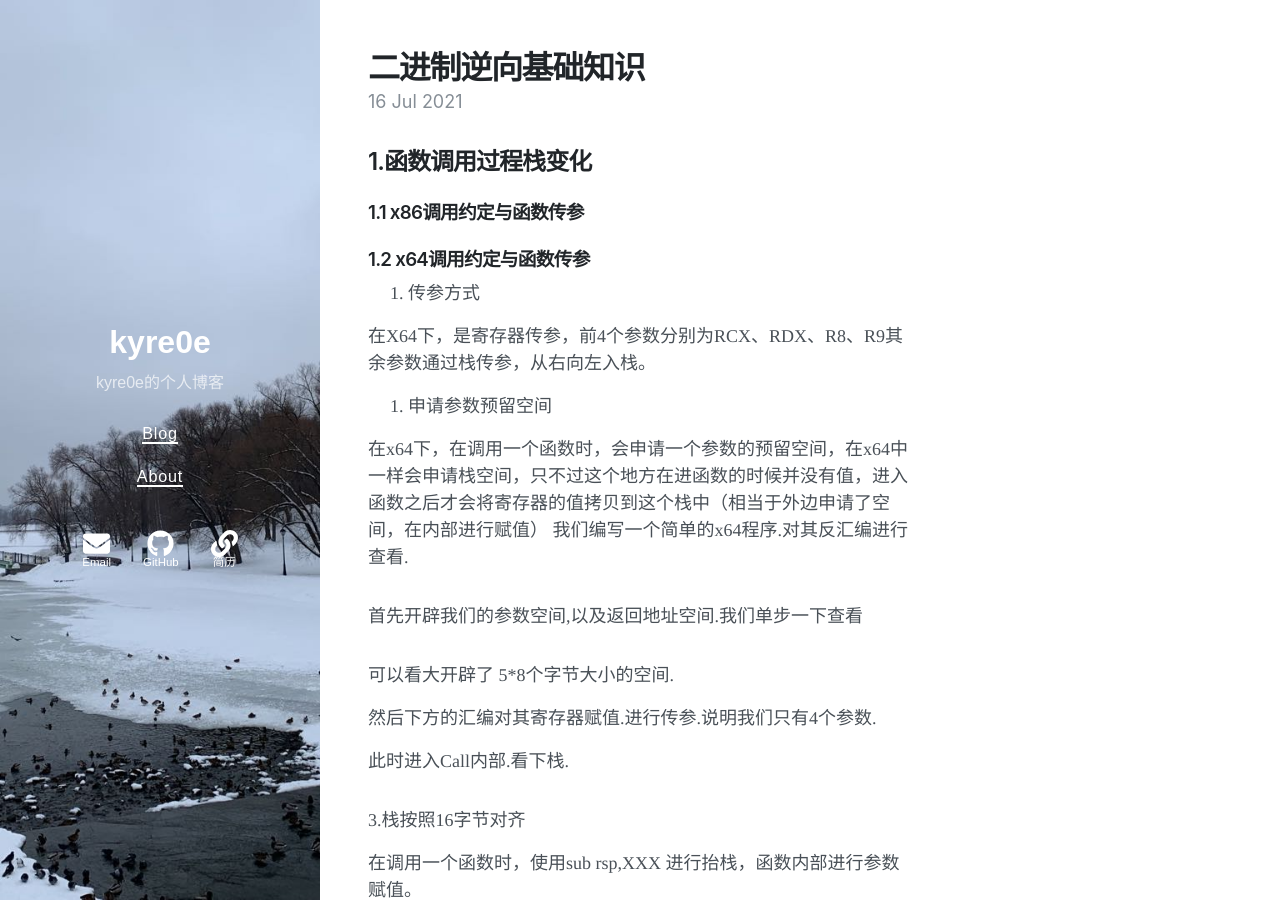
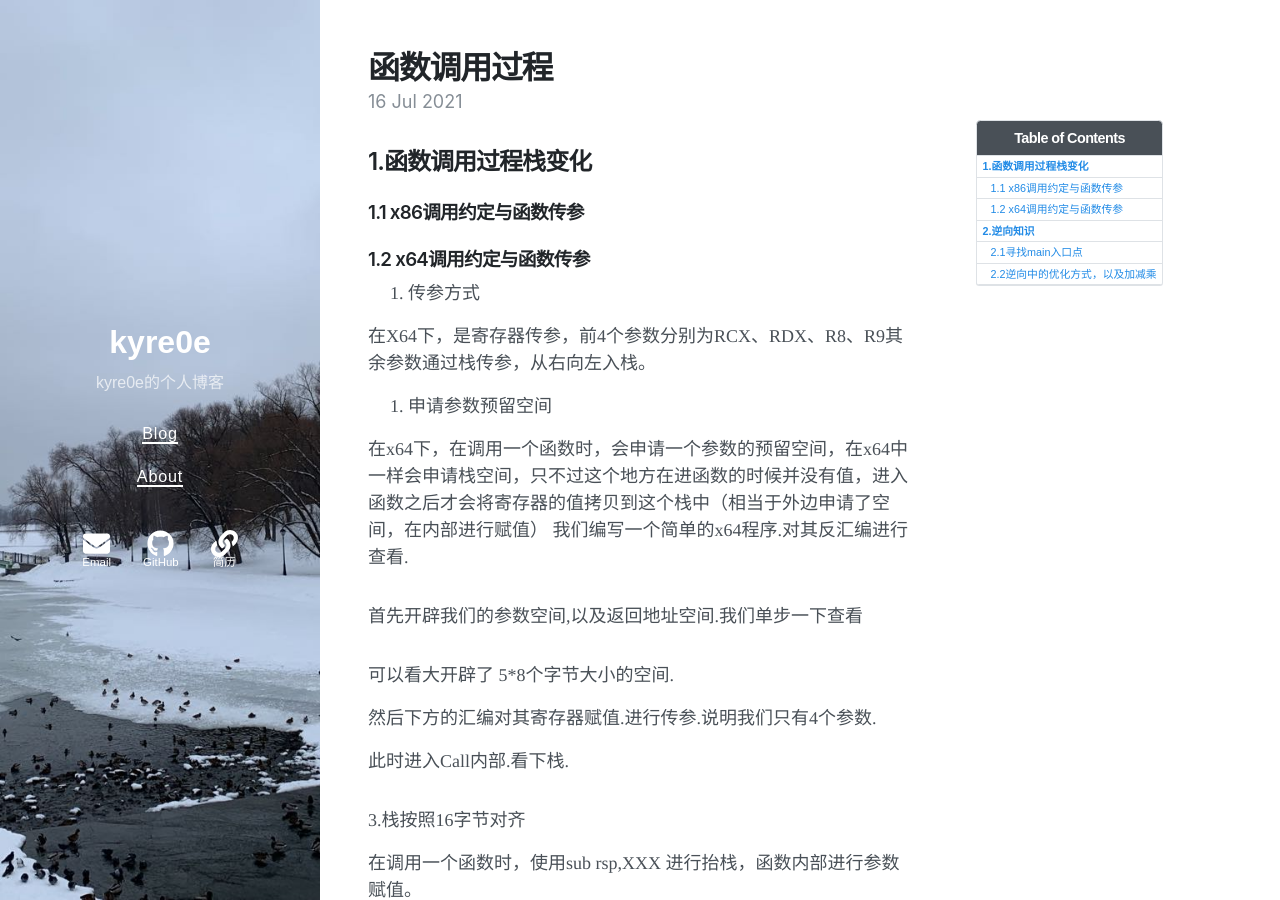
Before and after one commit to Kyre0ee/Kyre0ee.github.io, a Jekyll site: the page built from _posts/2021-07-16-二进制逆向基础知识.md, in a window 1280 px wide and 900 px high. Built offline with Jekyll 4.4.1, drawn with Linux system fonts in a browser that asks for light colours; nearby versions of some CDN libraries; our own code applies the rules of GitHub Pages for plain Markdown files.

Commit message:
Update 2021-07-16-二进制逆向基础知识.md

```diff
--- a/_posts/2021-07-16-二进制逆向基础知识.md
+++ b/_posts/2021-07-16-二进制逆向基础知识.md
@@ -1,3 +1,11 @@
+---
+layout: post
+title: 函数调用过程
+date: 2021-07-16 09:30
+tags: 逆向
+excerpt: "本文介绍 函数调用过程以及一些基础的二进制逆向知识。"
+toc: true
+---
 ## 1.函数调用过程栈变化
 
 ### 1.1 x86调用约定与函数传参
```
